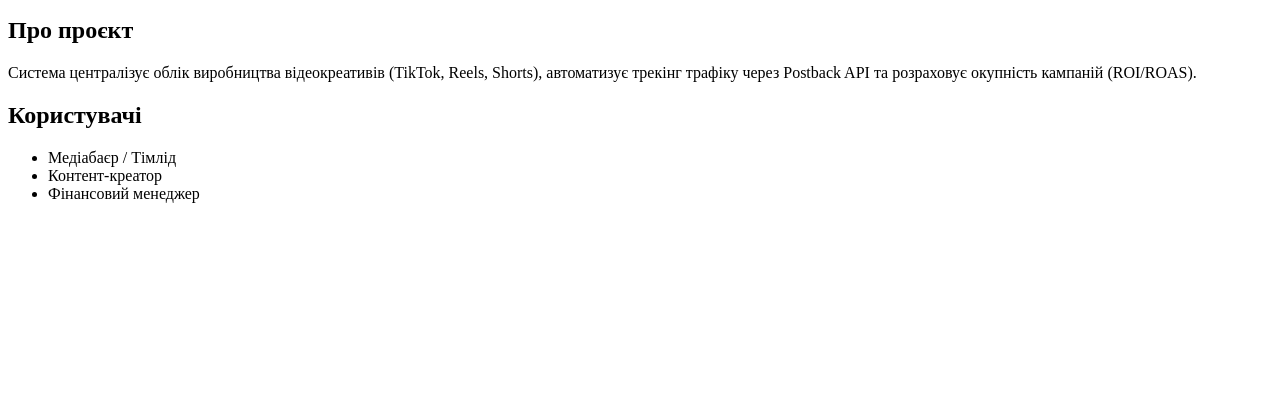
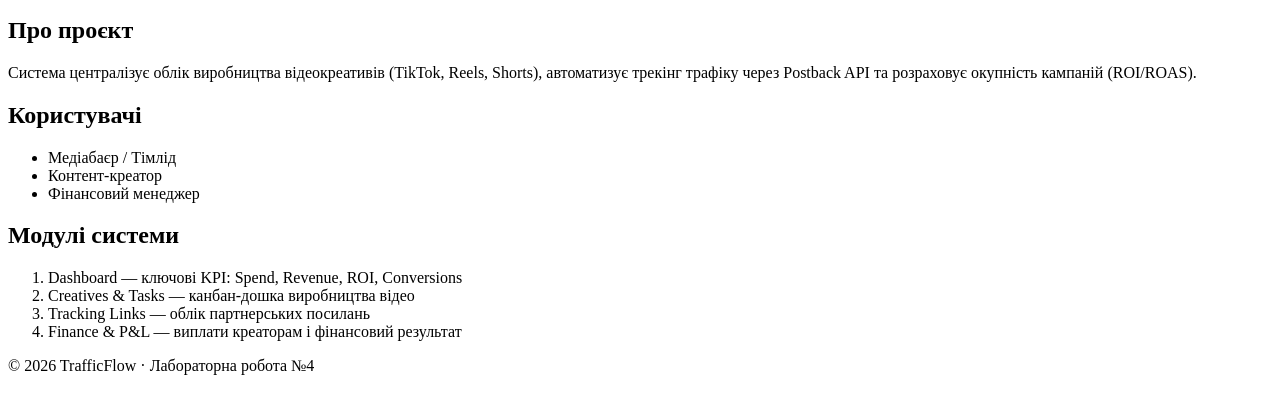
Before and after one commit to ShamanNarkoman/lab4-git-web, a plain HTML site: page index.html in a window 1280 px wide. Shown: the part 101-514 px from the top of the page. Drawn offline with Linux system fonts and the light colour scheme.

Commit message:
Update page content

```diff
--- a/index.html
+++ b/index.html
@@ -18,5 +18,17 @@
     <li>Контент-креатор</li>
     <li>Фінансовий менеджер</li>
   </ul>
+
+  <h2>Модулі системи</h2>
+  <ol>
+    <li>Dashboard — ключові KPI: Spend, Revenue, ROI, Conversions</li>
+    <li>Creatives &amp; Tasks — канбан-дошка виробництва відео</li>
+    <li>Tracking Links — облік партнерських посилань</li>
+    <li>Finance &amp; P&amp;L — виплати креаторам і фінансовий результат</li>
+  </ol>
+
+  <footer>
+    <p>© 2026 TrafficFlow · Лабораторна робота №4</p>
+  </footer>
 </body>
 </html>
```
